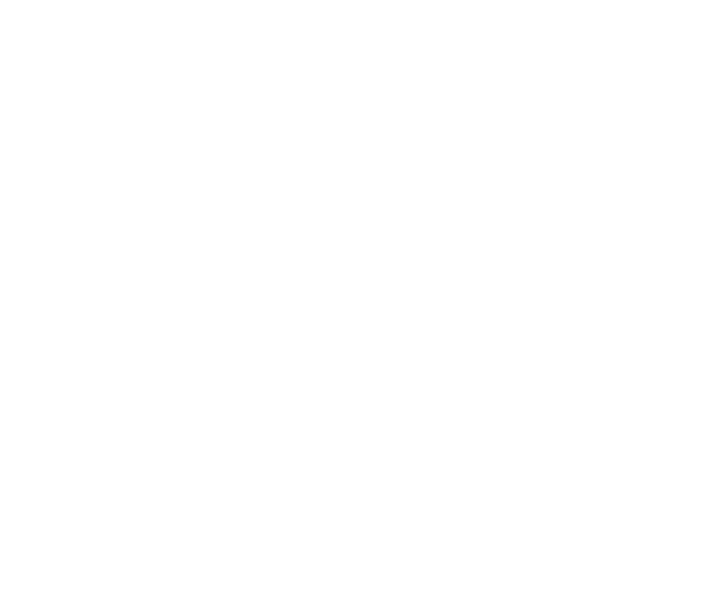
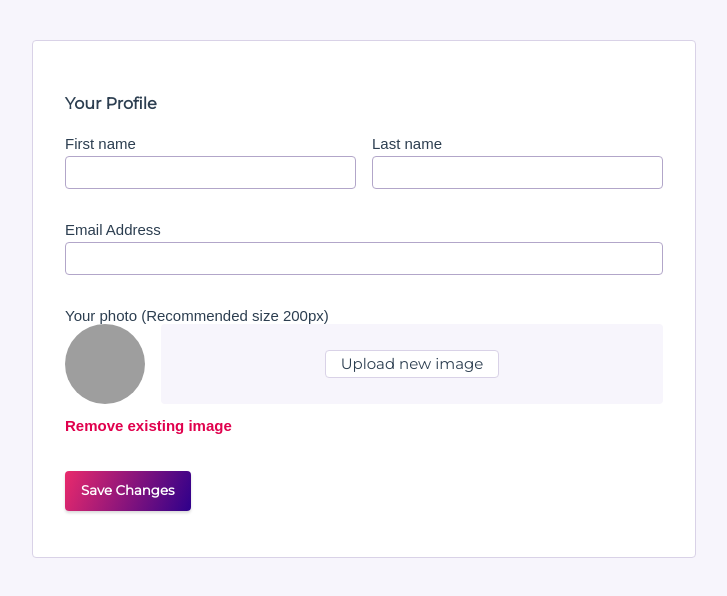
Before and after one commit to its-tech-nik/lucidity_test, a Vue app: page / in a window 1280 px wide. Shown: the top 596 px of the page, without its empty margins (276-1003 px from the left). Built offline with nearby package versions, Linux system fonts and the light colour scheme; grey boxes are pictures that could not be loaded.

Commit message:
Style a page from a design

```diff
--- a/src/App.vue
+++ b/src/App.vue
@@ -1,24 +1,46 @@
 <template>
   <div id="app">
+    <YourProfile />
   </div>
 </template>
 
 <script>
 
+import YourProfile from './components/YourProfile';
+
 export default {
   name: 'App',
   components: {
+    YourProfile
   }
 }
 </script>
 
 <style>
 #app {
-  font-family: Avenir, Helvetica, Arial, sans-serif;
+  font-family: 'Source Sans Pro', sans-serif;
   -webkit-font-smoothing: antialiased;
   -moz-osx-font-smoothing: grayscale;
-  text-align: center;
   color: #2c3e50;
-  margin-top: 60px;
+  height: calc(100vh - 40px);
+  width: 100%;
+  background-color: #F7F5FC;
+  display: flex;
+  justify-content: center;
+  padding-top: 40px;
 }
+
+body {
+  margin: 0;
+  padding: 0;
+}
+
+html {
+  box-sizing: border-box;
+}
+*, *:before, *:after {
+  box-sizing: inherit;
+}
+
+@import url('https://fonts.googleapis.com/css2?family=Source+Sans+Pro');
 </style>
--- /dev/null
+++ b/src/components/YourProfile.vue
@@ -0,0 +1,65 @@
+<template>
+  <div style="height: 518px; width: 664px; margin: 0 auto; background-color: white; border: 1px solid #D9D2E7; border-radius: 4px; padding: 32px;">
+    <h4 style="align-text: left; font-family: 'Montserrat', sans-serif; font-weight: 700;">Your Profile</h4>
+    <div style="font-size: 15px;">
+      <div style="padding-bottom: 32px;">
+        <div style="display: flex;">
+          <div style="flex: 1; padding-right: 8px;">
+            <label for="first_name" style="margin-bottom: 4px;">First name</label>
+            <input id="first_name" type="text" style="margin-top: 4px; width: 100%; padding: 8px 16px; border: 1px solid #B2A6C9; border-radius: 4px;">
+          </div>
+          <div style="flex: 1; padding-left: 8px;">
+            <label for="last_name" style="margin-bottom: 4px;">Last name</label>
+            <br />
+            <input id="last_name" type="text" style="margin-top: 4px; width: 100%; padding: 8px 16px; border: 1px solid #B2A6C9; border-radius: 4px;">
+          </div>
+        </div>
+      </div>
+      <div>
+        <div style="display: flex; padding-bottom: 32px;">
+          <div style="flex: 1;">
+            <label for="email_address" style="margin-bottom: 4px;">Email Address</label>
+            <input id="email_address" type="text" style="margin-top: 4px; width: 100%; padding: 8px 16px; border: 1px solid #B2A6C9; border-radius: 4px;">
+          </div>
+        </div>
+      </div>
+      <div style="padding-bottom: 32px;">
+        <div style="display: flex; padding-bottom: 8px;">
+          <div style="flex: 1;">
+            <label for="photo">Your photo (Recommended size 200px)</label>
+            <div style="display: flex;">
+              <img src="https://miro.medium.com/max/1200/1*mk1-6aYaf_Bes1E3Imhc0A.jpeg" alt="User profile picture." style="height: 80px; width: 80px; border-radius: 50%; margin-right: 16px;">
+              <div style="flex: 1; background-color: #F7F5FC; border-radius: 4px; display: flex; justify-content: center; align-items: center;">
+                <div style="background-color: white; margin: 7px 0px; border: 1px solid #D9D2E7; border-radius: 4px;">
+                  <input id="photo" type="file" style="padding: 8px 16px; border: 1px solid #B2A6C9; border-radius: 4px; margin-left: 16px; display: none;">
+                  <label for="photo" style="cursor: pointer; margin: 7px 15px; line-height: 26px; font-family: 'Montserrat', sans-serif; font-weight: 400;">Upload new image</label>
+                </div>
+              </div>
+            </div>
+          </div>
+        </div>
+        <div style="cursor: pointer; line-height: 27px; color: #E0004D; font-weight: 600;">
+          Remove existing image
+        </div>
+      </div>
+      <div style="padding-bottom: 32px;">
+        <div>
+          <button style="cursor: pointer; border-width: 0; line-height: 24px; font-family: 'Montserrat', sans-serif; padding: 7px 16px; padding-bottom: 9px; background: linear-gradient(111.77deg, #E92A6C 0%, #2E008B 100%); color: white; font-weight: 700; border-radius: 4px; box-shadow: 0px 2px 3px rgba(0, 0, 0, 0.15);">Save Changes</button>
+        </div>
+      </div>
+    </div>
+  </div>
+</template>
+
+<script>
+
+export default {
+  name: 'YourProfile',
+  components: {
+  }
+}
+</script>
+
+<style>
+@import url('https://fonts.googleapis.com/css2?family=Montserrat');
+</style>
```
